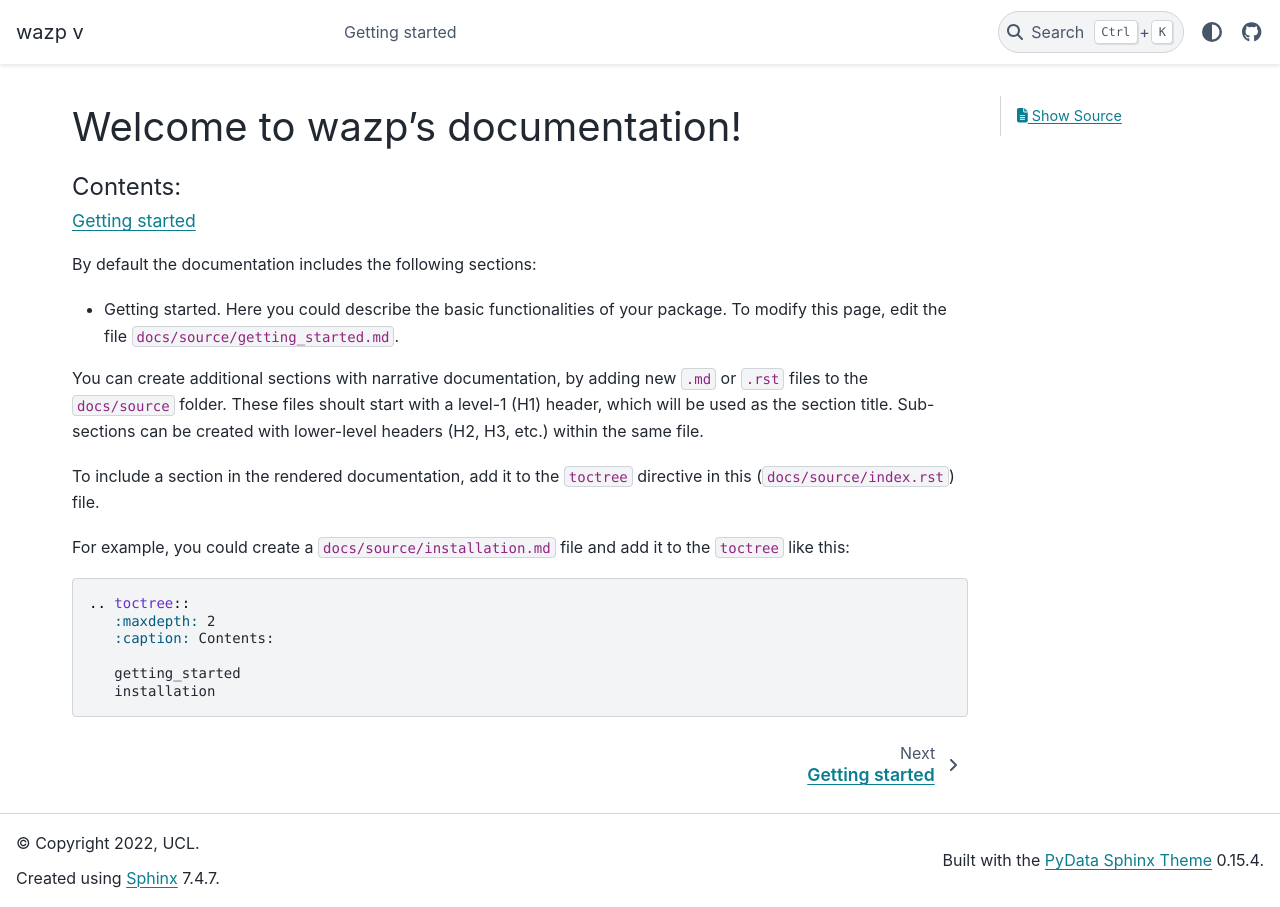
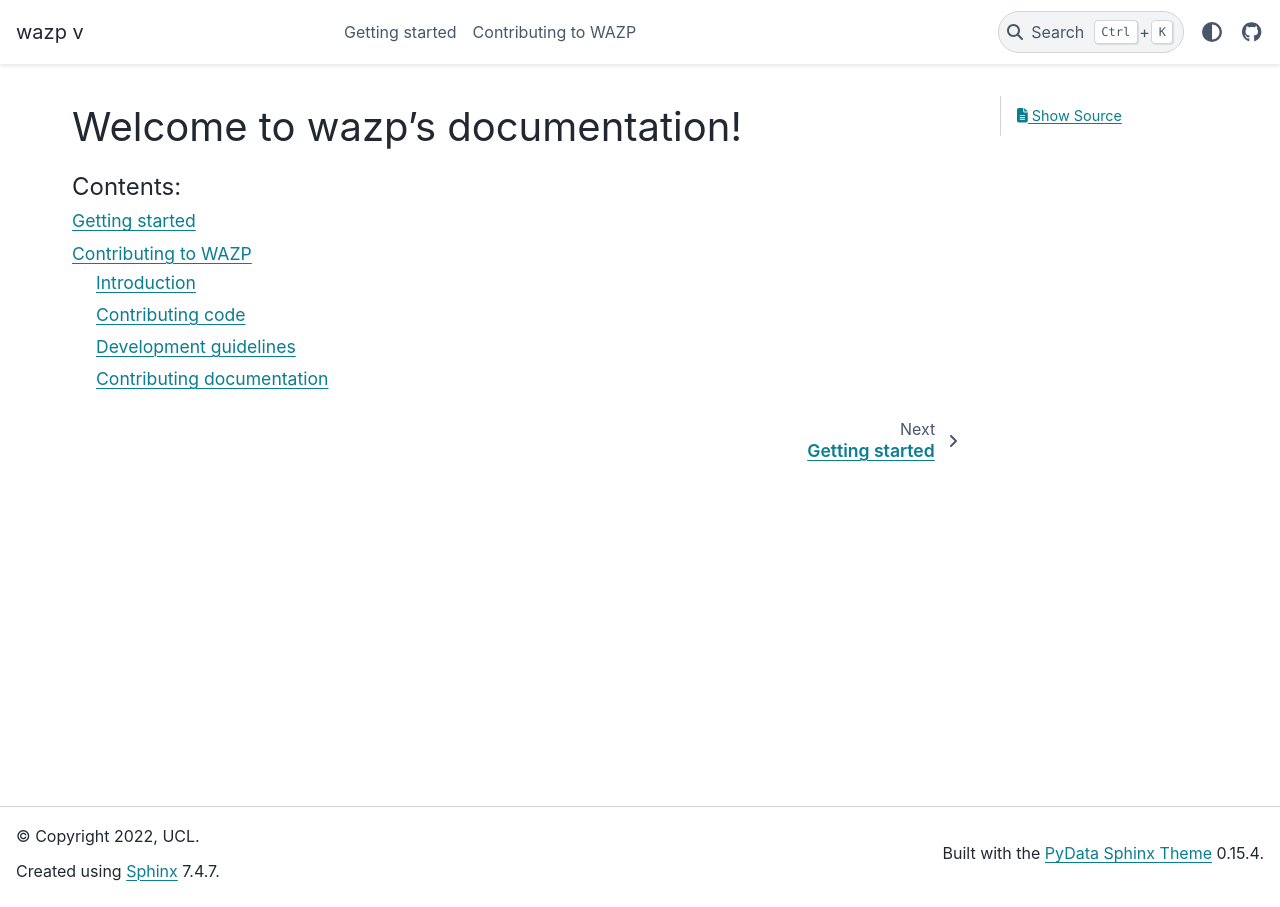
Before and after one commit to SainsburyWellcomeCentre/WAZP, a Sphinx documentation site: the page built from docs/source/index.rst, in a window 1280 px wide. Built offline with Sphinx 7.4.7 and the PyData theme 0.15.4, drawn with Linux system fonts in a browser that asks for light colours; the version number could not be read and is left out.

Commit message:
included contributing guide in docs

````diff
--- /dev/null
+++ b/docs/source/contributing_link.md
@@ -0,0 +1,2 @@
+```{include} ../../CONTRIBUTING.md
+```
--- a/docs/source/index.rst
+++ b/docs/source/index.rst
@@ -11,28 +11,4 @@ Welcome to wazp's documentation!
    :caption: Contents:
 
    getting_started
-
-By default the documentation includes the following sections:
-
-* Getting started. Here you could describe the basic functionalities of your package. To modify this page, edit the file ``docs/source/getting_started.md``.
-
-You can create additional sections with narrative documentation,
-by adding new ``.md`` or ``.rst`` files to the ``docs/source`` folder.
-These files shoult start with a level-1 (H1) header,
-which will be used as the section title. Sub-sections can be created
-with lower-level headers (H2, H3, etc.) within the same file.
-
-To include a section in the rendered documentation,
-add it to the ``toctree`` directive in this (``docs/source/index.rst``) file.
-
-For example, you could create a ``docs/source/installation.md`` file
-and add it to the ``toctree`` like this:
-
-.. code-block:: rst
-
-   .. toctree::
-      :maxdepth: 2
-      :caption: Contents:
-
-      getting_started
-      installation
+   contributing_link
````
Also changed, not shown: CONTRIBUTING.md (+1 -1 lines).
